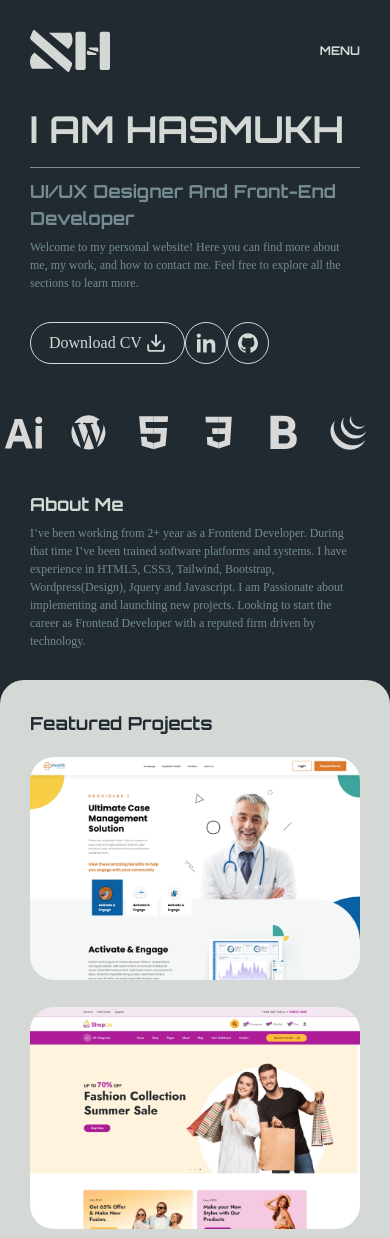
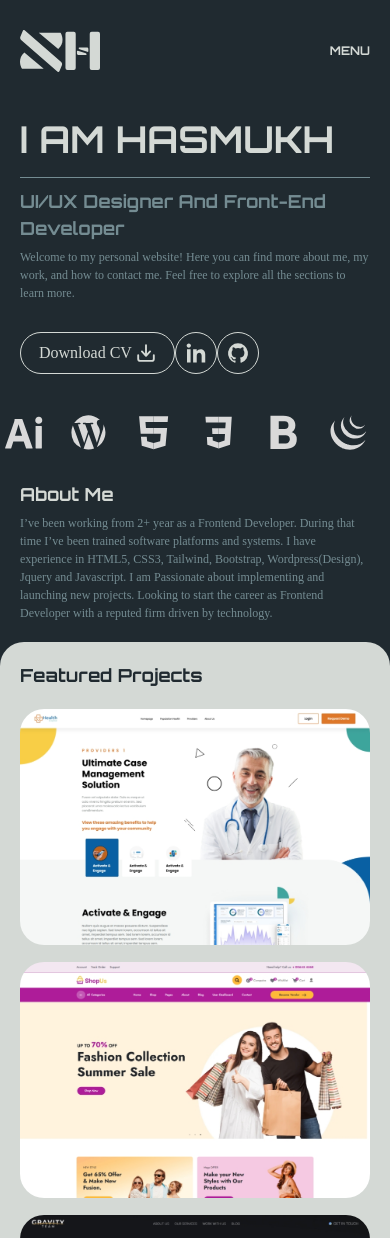
Before and after one commit to hasmukh7s/portfolio-resume, a plain HTML site: page index.html in a window 390 px wide. Shown: the top 1238 px of the page. Drawn offline with Linux system fonts and the light colour scheme; a web font is replaced by a local one.

Commit message:
new changes fix

```diff
--- a/assets/css/responsive.css
+++ b/assets/css/responsive.css
@@ -271,10 +271,10 @@
     margin-bottom: 10px;
   }
   .pb-140 {
-    padding-bottom: 30px;
+    padding-bottom: 20px;
   }
   .py-140 {
-    padding: 30px 0;
+    padding: 20px 0;
   }
   .top-footer .width32 {
     padding-bottom: 20px;
@@ -292,7 +292,7 @@
     width: 80px;
   }
   .pb-64 {
-    padding-bottom: 30px;
+    padding-bottom: 20px;
   }
   .testimonial-slider .slick-track {
     padding: 12px 0;
@@ -326,8 +326,22 @@
     gap: 16px;
   }
   .pt-140 {
-    padding-top: 30px;
+    padding-top: 40px;
   }
+  .container {
+    padding-left: 20px;
+    padding-right: 20px;
+  }
+  .project-section .project-box {
+    padding: 20px;
+  }
+  .project-content-inner {
+    gap: 10px;
+  }
+  .mb-20 {
+    margin-bottom: 10px;
+  }
+  .footer-wrapper{padding: 20px;}
 }
 
 @media (max-width: 576px) {
@@ -407,7 +421,8 @@
   .cons-effe-section .right .r-inner-content {
     margin-bottom: 10px;
   }
-.testimonial .testimonial-info svg,.testimonial .testimonial-slide .testimonial-detail-info {
+  .testimonial .testimonial-info svg,
+  .testimonial .testimonial-slide .testimonial-detail-info {
     margin-bottom: 10px;
   }
   .skills-slide img {
--- a/assets/css/style.css
+++ b/assets/css/style.css
@@ -901,6 +901,7 @@ td {
 .cons-effe-section .right .r-inner-content {
   margin-bottom: 20px;
 }
+.cons-effe-section .right .r-inner-content-2{margin-bottom: 0;}
 
 /* cons-effe-section end */
 
--- a/index.html
+++ b/index.html
@@ -548,7 +548,7 @@
                   experiences that delight customers and drive engagement.
                 </p>
               </div>
-              <div class="r-inner-content">
+              <div class="r-inner-content r-inner-content-2">
                 <h5>Web Design</h5>
                 <p>
                   I create visually appealing and functional websites using
```
Lines whose indentation alone changed are shown as unchanged.
